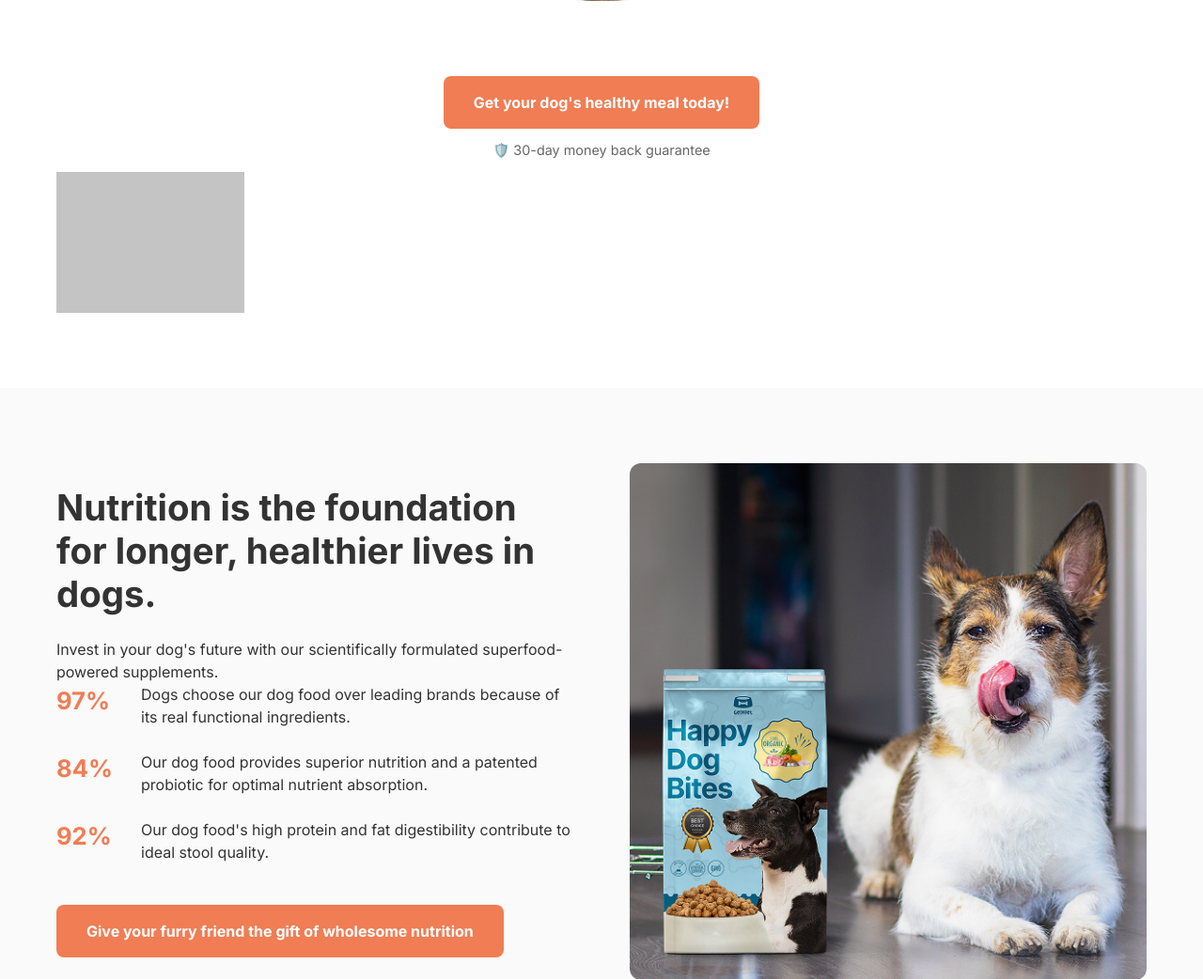
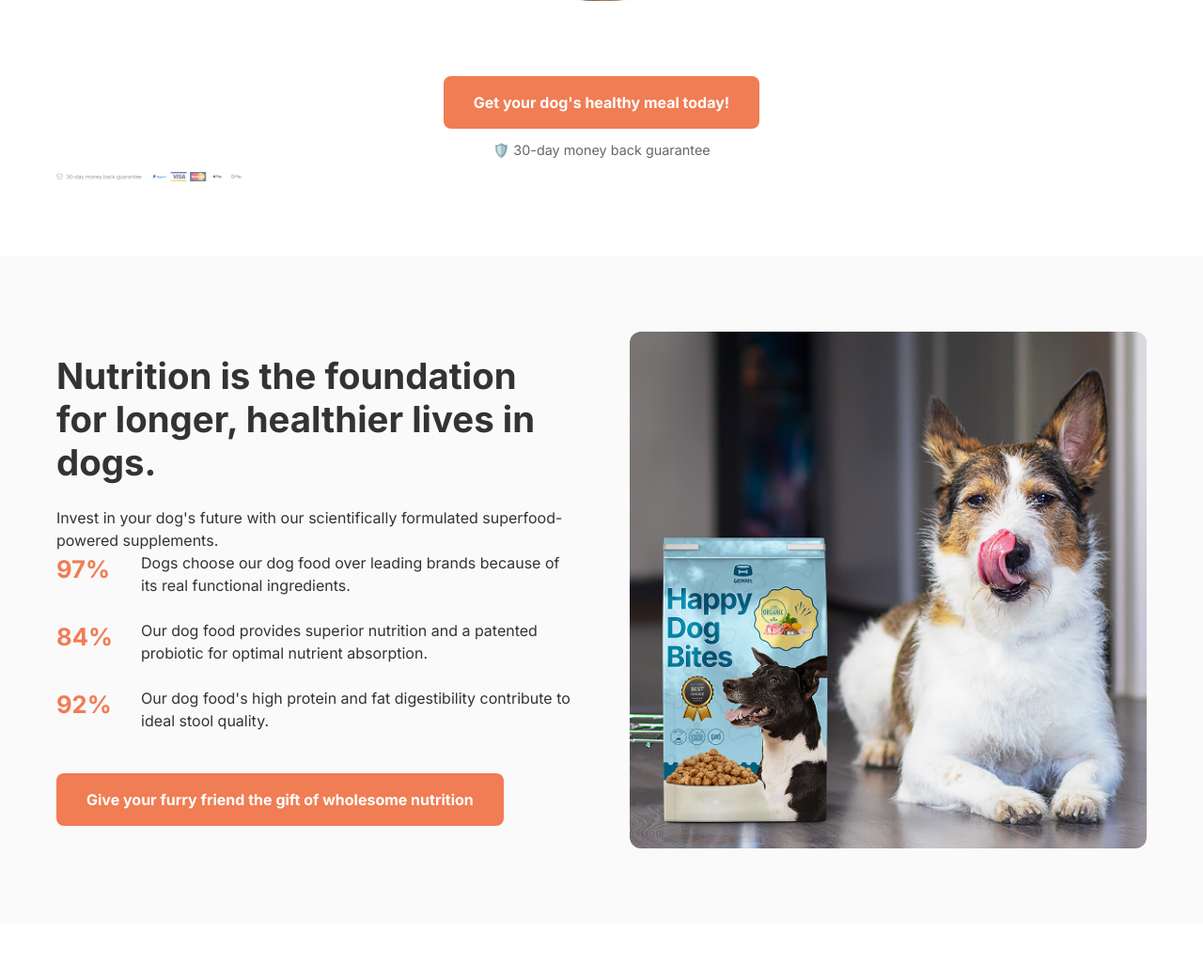
Before and after one commit to WanjiruMargaret/nutrition-section, a Flask app: page / in a window 1280 px wide. Shown: the part 591-1633 px from the top of the page at 94% size. Run offline with Flask 3, Linux system fonts and the light colour scheme; grey boxes are pictures that could not be loaded.

Commit message:
icons added

```diff
--- a/templates/index.html
+++ b/templates/index.html
@@ -58,7 +58,7 @@
                 <a href="#" class="btn-primary">Get your dog's healthy meal today!</a>
                 <p class="trust-text">🛡️ 30-day money back guarantee</p>
                 <div class="payment-methods">
-                    <img src="images/payment-icons.png" alt="Payment Methods" style="max-width: 200px; opacity: 0.6;">
+                    <img src="{{ url_for('static', filename='images/paymentIcons.png') }}" alt="Payment Methods" style="max-width: 200px; opacity: 0.6;">
                 </div>
             </div>
         </div>
```
Also changed, not shown: static/images/paymentIcons.png (added).
